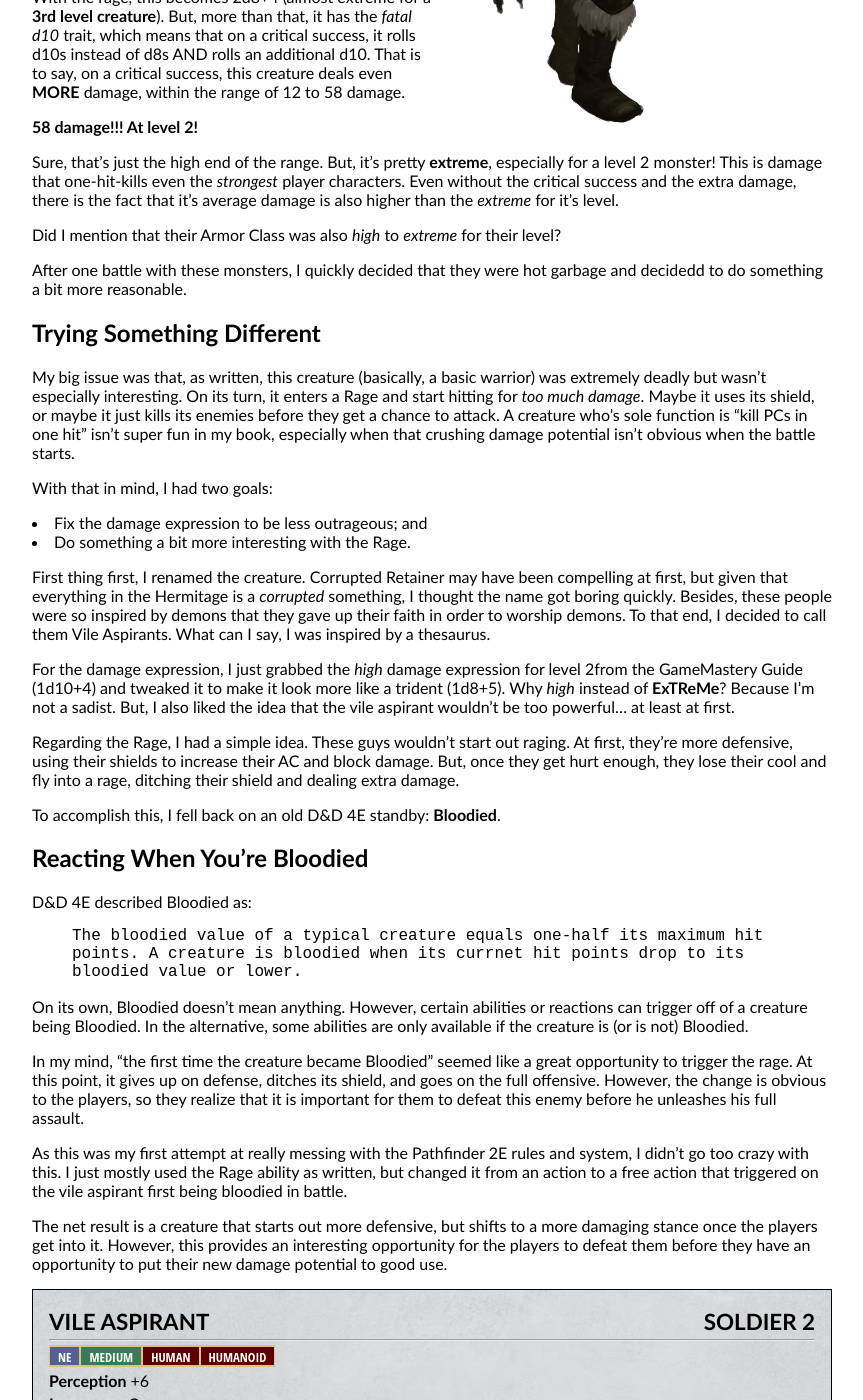
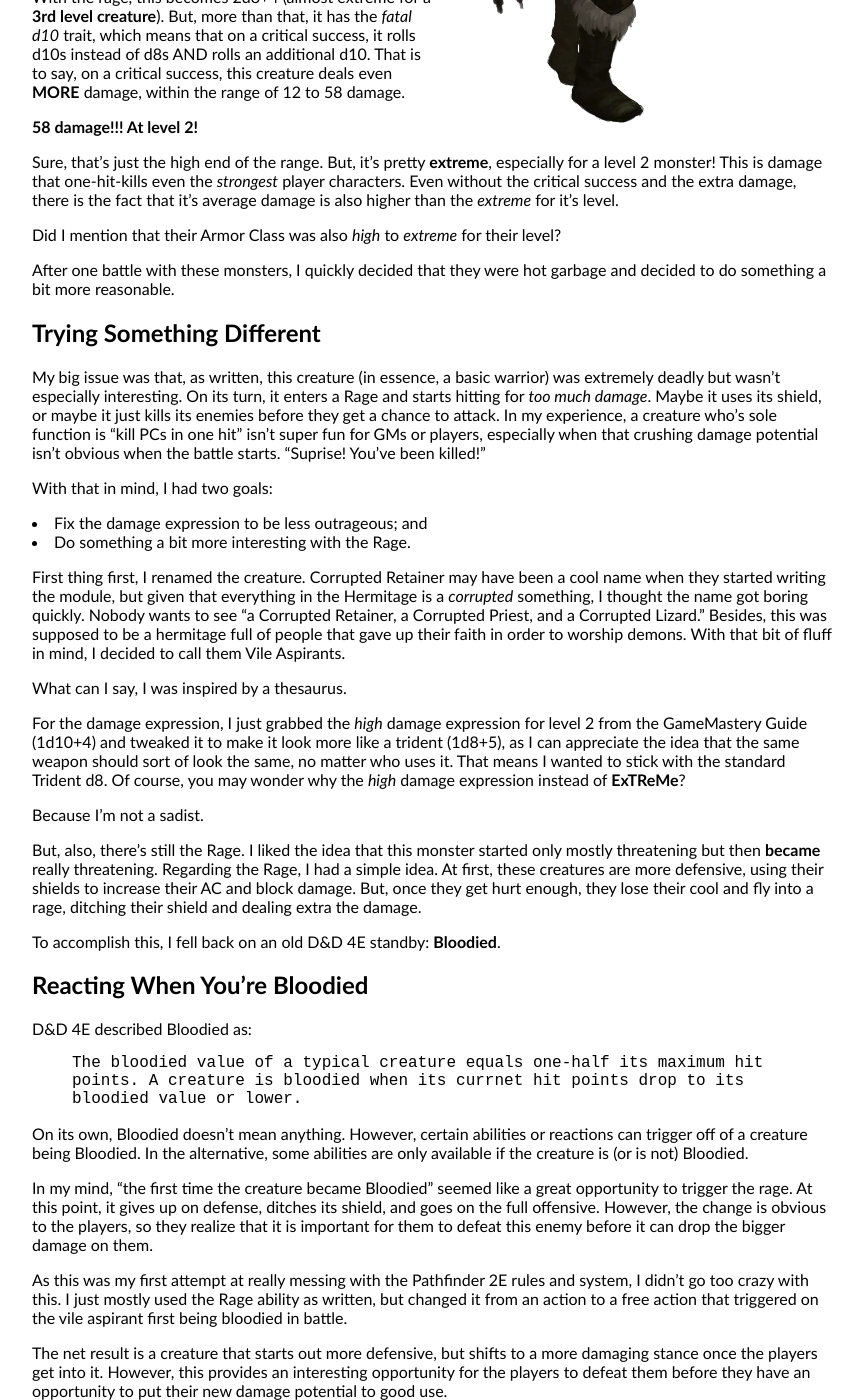
Before and after one commit to profounddark/pathfinder-blog, a Jekyll site: the page built from _posts/2021-04-21-fixing-a-broken-creature.md, in a window 1280 px wide and 1400 px high, scrolled down 684 px. Shown: the whole window, without its empty margins (208-1071 px from the left). Built offline with Jekyll 4.4.1, drawn with Linux system fonts in a browser that asks for light colours.

Commit message:
learning to proofread!

```diff
--- a/_posts/2021-04-21-fixing-a-broken-creature.md
+++ b/_posts/2021-04-21-fixing-a-broken-creature.md
@@ -22,21 +22,25 @@ Sure, that's just the high end of the range. But, it's pretty **extreme**, espec
 
 Did I mention that their Armor Class was also *high* to *extreme* for their level?
 
-After one battle with these monsters, I quickly decided that they were hot garbage and decidedd to do something a bit more reasonable.
+After one battle with these monsters, I quickly decided that they were hot garbage and decided to do something a bit more reasonable.
 
 ## Trying Something Different
 
-My big issue was that, as written, this creature (basically, a basic warrior) was extremely deadly but wasn't especially interesting. On its turn, it enters a Rage and start hitting for *too much damage*. Maybe it uses its shield, or maybe it just kills its enemies before they get a chance to attack. A creature who's sole function is "kill PCs in one hit" isn't super fun in my book, especially when that crushing damage potential isn't obvious when the battle starts.
+My big issue was that, as written, this creature (in essence, a basic warrior) was extremely deadly but wasn't especially interesting. On its turn, it enters a Rage and starts hitting for *too much damage*. Maybe it uses its shield, or maybe it just kills its enemies before they get a chance to attack. In my experience, a creature who's sole function is "kill PCs in one hit" isn't super fun for GMs or players, especially when that crushing damage potential isn't obvious when the battle starts. "Suprise! You've been killed!"
 
 With that in mind, I had two goals:
 * Fix the damage expression to be less outrageous; and
 * Do something a bit more interesting with the Rage.
 
-First thing first, I renamed the creature. <creature>Corrupted Retainer</creature> may have been compelling at first, but given that everything in the Hermitage is a *corrupted* something, I thought the name got boring quickly. Besides, these people were so inspired by demons that they gave up their faith in order to worship demons. To that end, I decided to call them <creature>Vile Aspirants</creature>. What can I say, I was inspired by a thesaurus.
+First thing first, I renamed the creature. <creature>Corrupted Retainer</creature> may have been a cool name when they started writing the module, but given that everything in the Hermitage is a *corrupted* something, I thought the name got boring quickly. Nobody wants to see "a Corrupted Retainer, a Corrupted Priest, and a Corrupted Lizard." Besides, this was supposed to be a hermitage full of people that gave up their faith in order to worship demons. With that bit of fluff in mind, I decided to call them <creature>Vile Aspirants</creature>.
 
-For the damage expression, I just grabbed the *high* damage expression for level 2from the GameMastery Guide (1d10+4) and tweaked it to make it look more like a trident (1d8+5). Why *high* instead of **ExTReMe**? Because I'm not a sadist. But, I also liked the idea that the <creature>vile aspirant</creature> wouldn't be too powerful... at least at first.
+What can I say, I was inspired by a thesaurus.
 
-Regarding the Rage, I had a simple idea. These guys wouldn't start out raging. At first, they're more defensive, using their shields to increase their AC and block damage. But, once they get hurt enough, they lose their cool and fly into a rage, ditching their shield and dealing extra damage.
+For the damage expression, I just grabbed the *high* damage expression for level 2 from the GameMastery Guide (1d10+4) and tweaked it to make it look more like a trident (1d8+5), as I can appreciate the idea that the same weapon should sort of look the same, no matter who uses it. That means I wanted to stick with the standard Trident d8. Of course, you may wonder why the *high* damage expression instead of **ExTReMe**?
+
+Because I'm not a sadist.
+
+But, also, there's still the Rage. I liked the idea that this monster started only mostly threatening but then **became** really threatening. Regarding the Rage, I had a simple idea. At first, these creatures are more defensive, using their shields to increase their AC and block damage. But, once they get hurt enough, they lose their cool and fly into a rage, ditching their shield and dealing extra the damage.
 
 To accomplish this, I fell back on an old D&D 4E standby: **Bloodied**.
 
@@ -47,7 +51,7 @@ D&D 4E described Bloodied as:
 
 On its own, Bloodied doesn't mean anything. However, certain abilities or reactions can trigger off of a creature being Bloodied. In the alternative, some abilities are only available if the creature is (or is not) Bloodied.
 
-In my mind, "the first time the creature became Bloodied" seemed like a great opportunity to trigger the rage. At this point, it gives up on defense, ditches its shield, and goes on the full offensive. However, the change is obvious to the players, so they realize that it is important for them to defeat this enemy before he unleashes his full assault.
+In my mind, "the first time the creature became Bloodied" seemed like a great opportunity to trigger the rage. At this point, it gives up on defense, ditches its shield, and goes on the full offensive. However, the change is obvious to the players, so they realize that it is important for them to defeat this enemy before it can drop the bigger damage on them.
 
 As this was my first attempt at really messing with the Pathfinder 2E rules and system, I didn't go too crazy with this. I just mostly used the Rage ability as written, but changed it from an action to a free action that triggered on the <creature>vile aspirant</creature> first being bloodied in battle.
 
```
